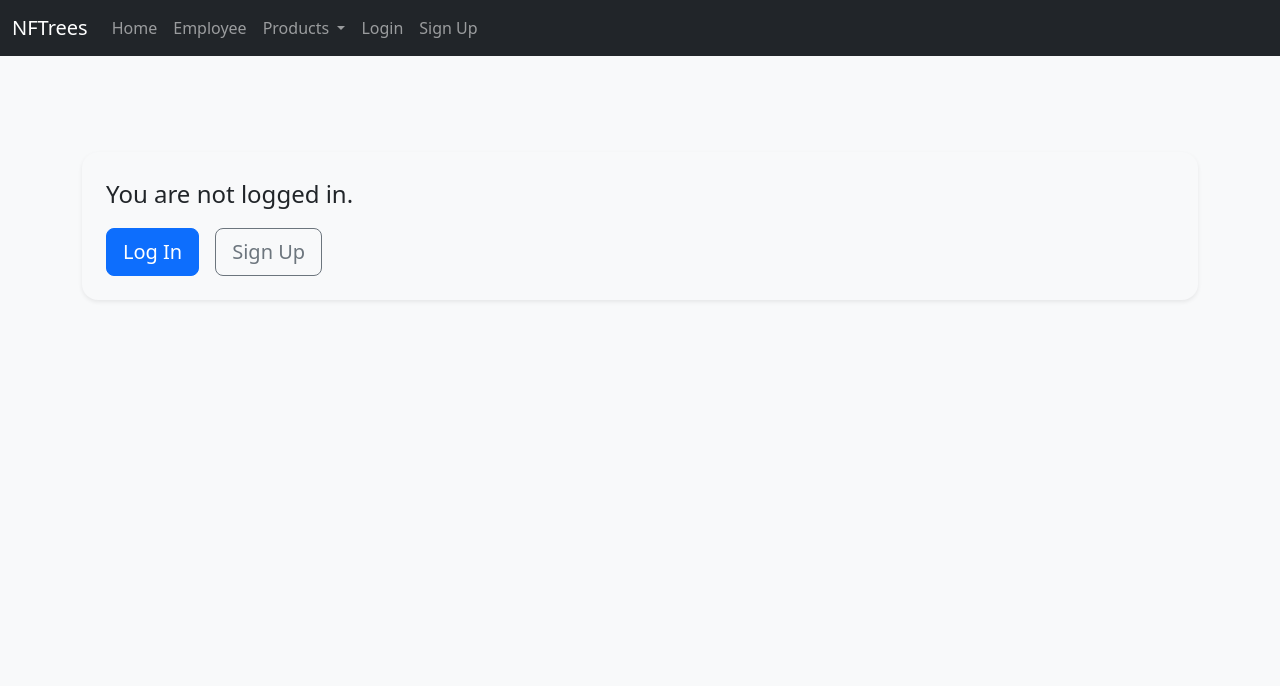
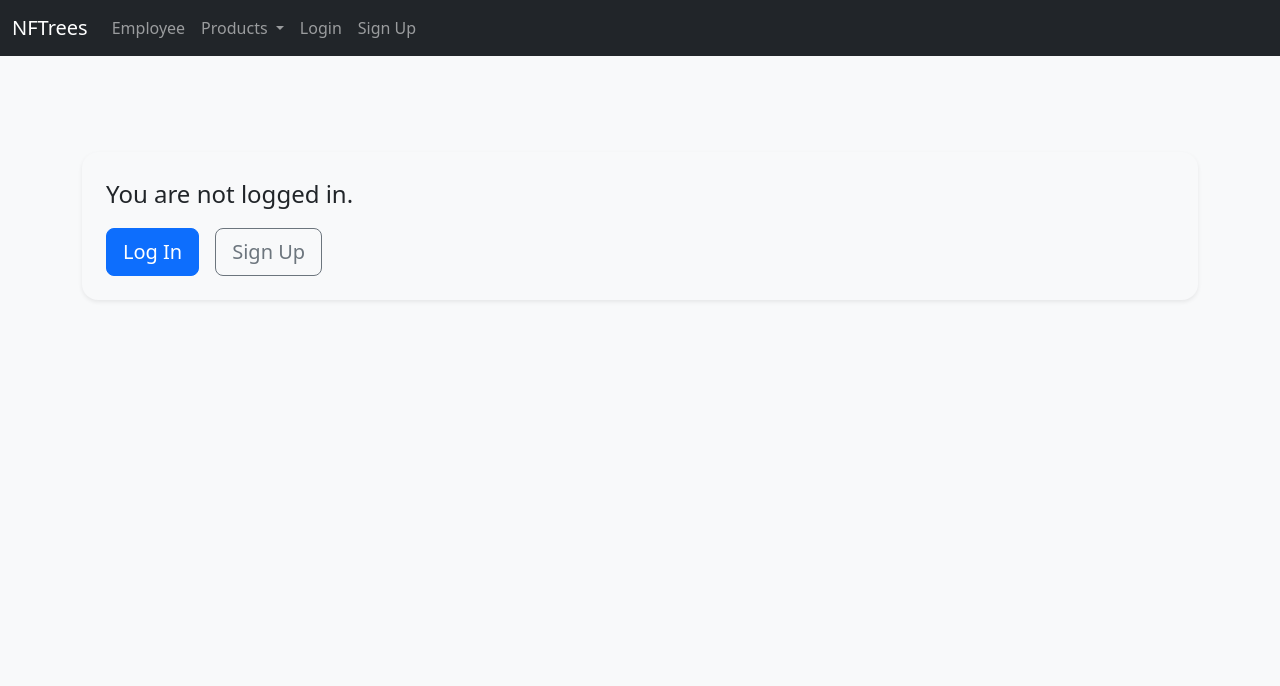
Before and after one commit to blheisey/newNFTrees, a Django app: page /pages/ in a window 1280 px wide. Shown: the top 686 px of the page. Run offline with Django 5.2, Linux system fonts and the light colour scheme; data that the repository does not hold is empty.

Commit message:
fixed some links

```diff
--- a/accounts/templates/accounts/base.html
+++ b/accounts/templates/accounts/base.html
@@ -24,7 +24,7 @@
   <div class="container-fluid">
 
     <!-- Brand / Home -->
-    <a class="navbar-brand" href="{% url 'home' %}">
+    <a class="navbar-brand" href="{% url 'shop:product_list' %}">
       NFTrees
     </a>
 
@@ -39,10 +39,6 @@
     <div class="collapse navbar-collapse" id="navbarNav">
       <ul class="navbar-nav me-auto">
 
-        <!-- Home link -->
-        <li class="nav-item">
-          <a class="nav-link" href="#">Home</a> <!--replace this hyperlink-->
-        </li>
 
         <!-- Employee page link -->
         <li class="nav-item">
--- a/shop/templates/shop/product_detail.html
+++ b/shop/templates/shop/product_detail.html
@@ -20,7 +20,7 @@
             <p class="mb-4">{{ product.description }}</p>
 
             {% if user.is_authenticated %}
-            <a href="{% url 'add_to_cart' product.id %}" class="btn btn-success btn-lg">Add to Cart</a>
+            <a href="{% url 'shop:add_to_cart' product.id %}" class="btn btn-success btn-lg">Add to Cart</a>
             {% else %}
             <a href="{% url 'login' %}" class="btn btn-success btn-lg">Login to Buy</a>
             {% endif %}
--- a/shop/views.py
+++ b/shop/views.py
@@ -41,7 +41,7 @@ def add_to_cart(request, product_id):
     if not created:
         item.quantity += 1
     item.save()
-    return redirect(request.META.get('HTTP_REFERER', '/shop/products/'))
+    return redirect(request.META.get('HTTP_REFERER', '')) # Previously: /shop/products/ This path does not exist
 
 def remove_from_cart(request, product_id):
     cart = Cart.objects.filter(customer=request.user.customer).first()
```
Also changed, not shown: accounts/migrations/0001_initial.py, accounts/migrations/0002_customer.py (deleted), pages/migrations/__init__.py (deleted), shop/migrations/0001_initial.py.
